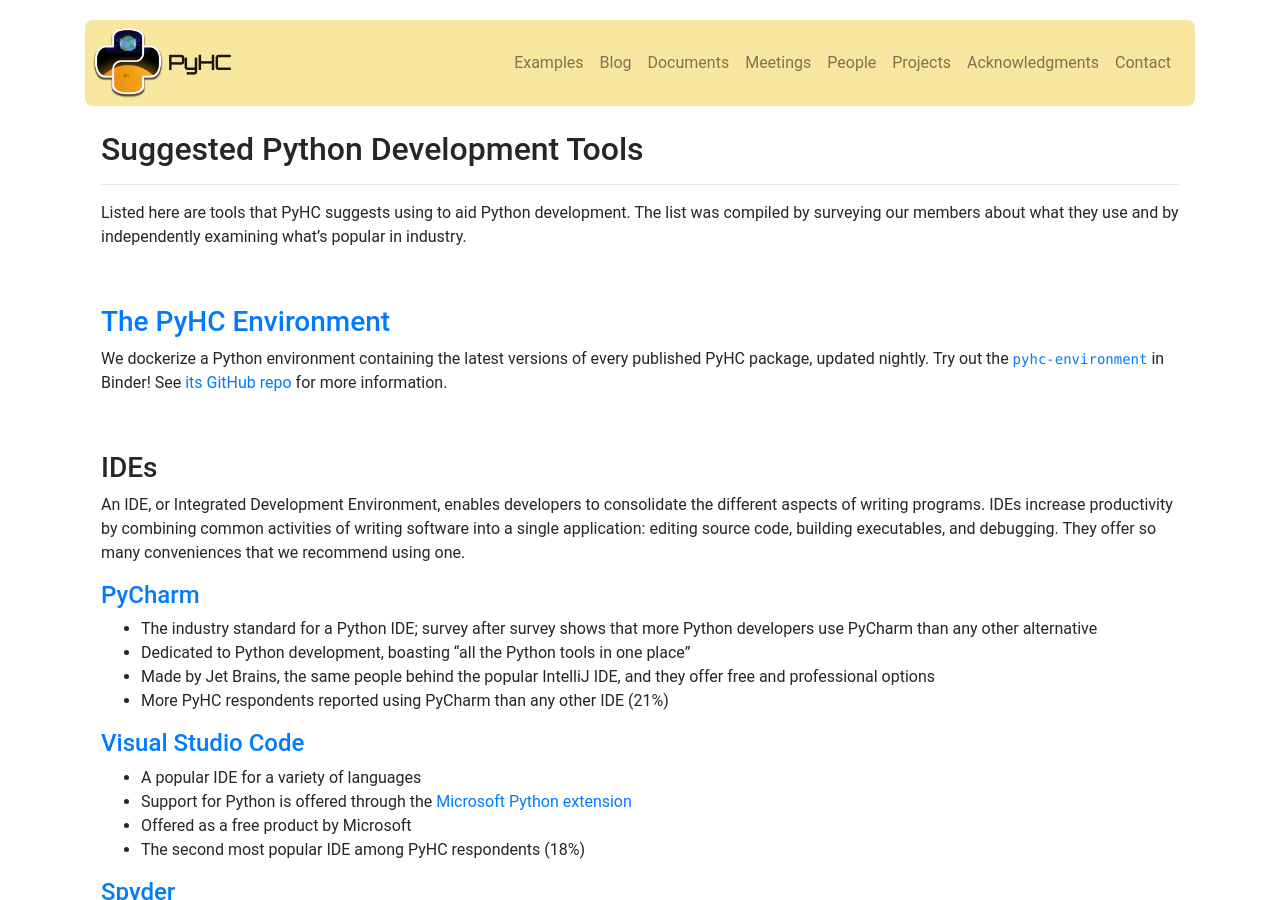
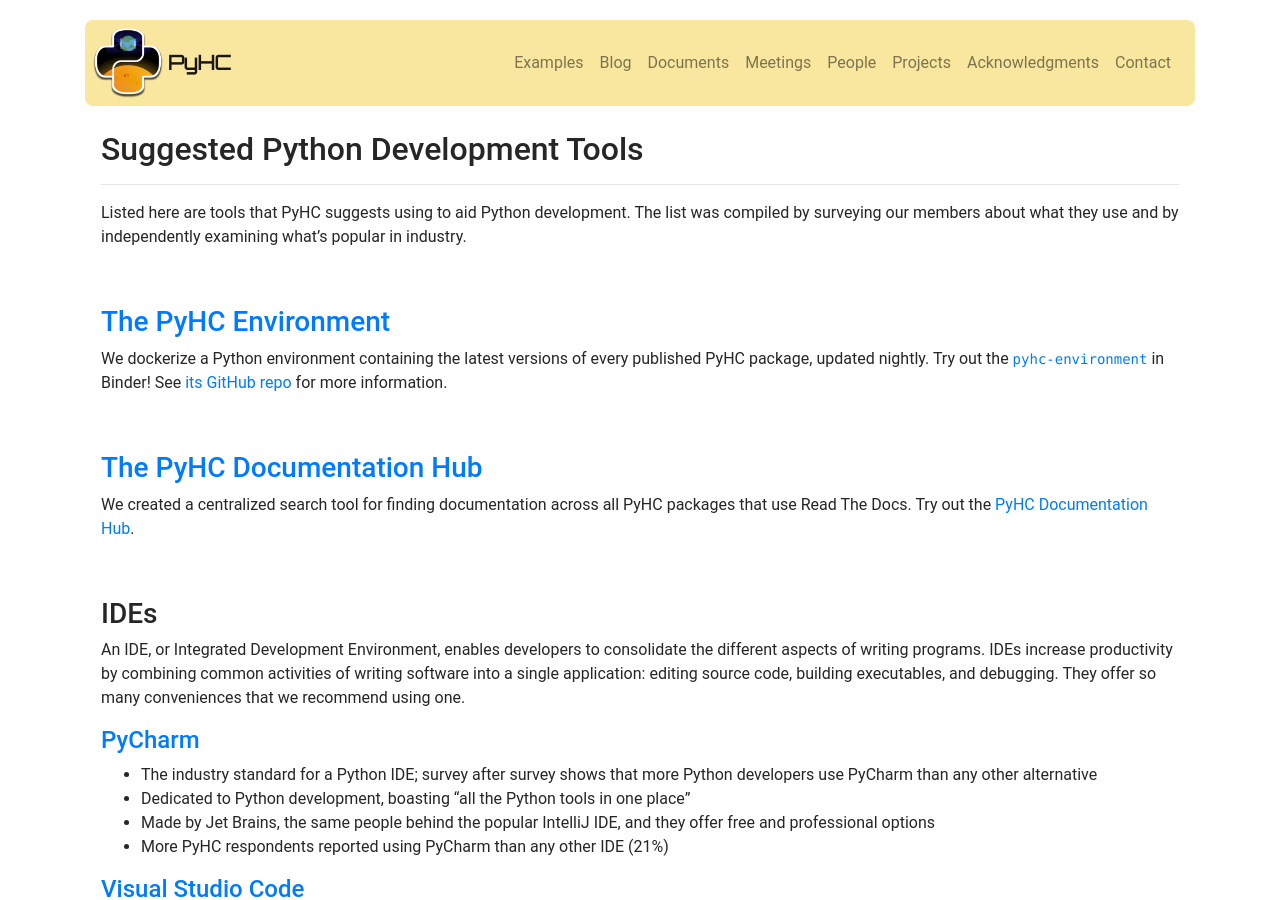
Before and after one commit to heliophysicsPy/heliophysicsPy.github.io, a Jekyll site: the page built from _pages/docs/suggested_tools.md, in a window 1280 px wide and 900 px high. Built offline with Jekyll 4.4.1, drawn with Linux system fonts in a browser that asks for light colours; nearby versions of some CDN libraries.

Commit message:
Add an entry for the PyHC Documentation Hub

```diff
--- a/_pages/docs/suggested_tools.md
+++ b/_pages/docs/suggested_tools.md
@@ -10,6 +10,11 @@
 
 ### [The PyHC Environment](https://binder.opensci.2i2c.cloud/v2/gh/heliophysicsPy/science-platforms-coordination/pyhc)
 We dockerize a Python environment containing the latest versions of every published PyHC package, updated nightly. Try out the [`pyhc-environment`](https://binder.opensci.2i2c.cloud/v2/gh/heliophysicsPy/science-platforms-coordination/pyhc) in Binder! See [its GitHub repo](https://github.com/heliophysicsPy/pyhc-docker-environment) for more information.
+
+<br>
+
+### [The PyHC Documentation Hub](https://pyhc.org/pyhc-docs)
+We created a centralized search tool for finding documentation across all PyHC packages that use Read The Docs. Try out the [PyHC Documentation Hub](https://pyhc.org/pyhc-docs).
 
 <br>
 
```
